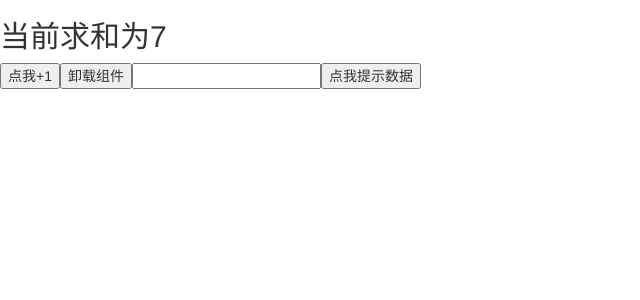
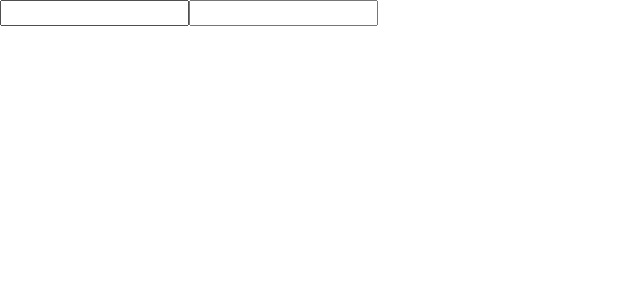
Before and after one commit to LunaChouchou/react_extension, a React (Create React App) app: page / in a window 1280 px wide. Shown: the top 300 px of the page, without its empty margins (0-640 px from the left). Built offline with nearby package versions, Linux system fonts and the light colour scheme.

Commit message:
4_fragment

```diff
--- a/src/App.js
+++ b/src/App.js
@@ -1,5 +1,5 @@
 import React, { Component } from 'react'
-import Demo from './components/3_hooks'
+import Demo from './components/4_fragment'
 
 export default class App extends Component {
   render() {
--- /dev/null
+++ b/src/components/4_fragment/index.jsx
@@ -0,0 +1,12 @@
+import React, { Component,Fragment } from 'react'
+
+export default class Demo extends Component {
+  render() {
+    return (
+      <Fragment>
+        <input></input>
+        <input></input>
+      </Fragment>
+    )
+  }
+}
```
